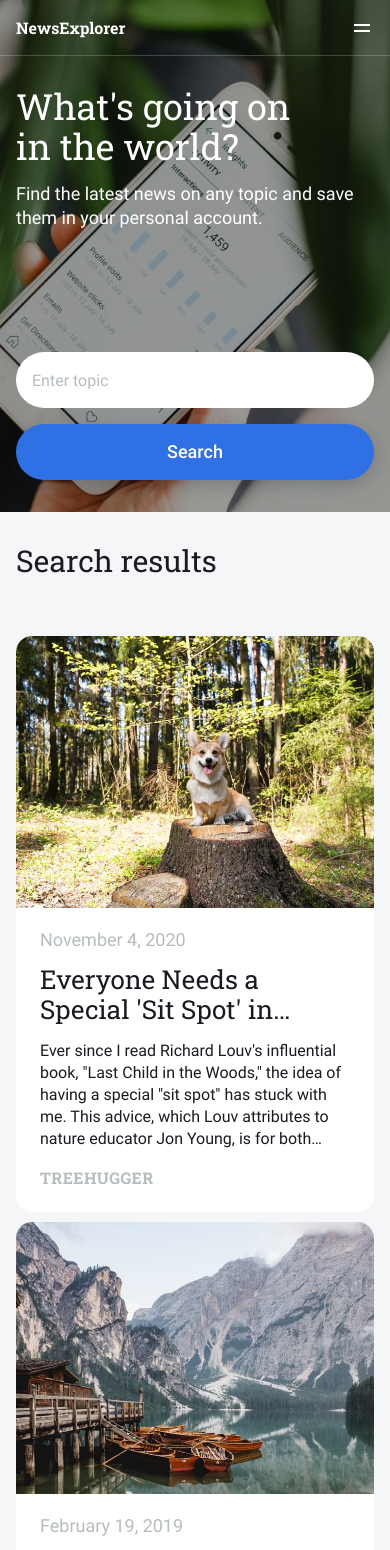
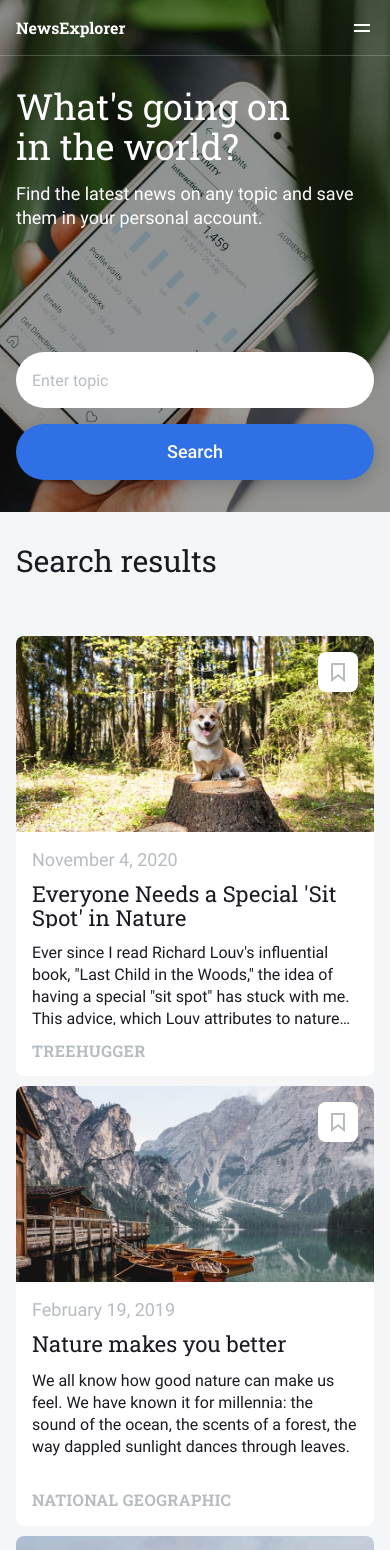
Before and after one commit to ZephyrD18/se_finalProject_frontEnd_X, a React (Vite) app: page / in a window 390 px wide. Shown: the top 1550 px of the page. Built offline with nearby package versions, Linux system fonts and the light colour scheme.

Commit message:
Added bookmark, trash button, tooltips and responsive cards

```diff
--- a/src/components/NewsCard/NewsCard.css
+++ b/src/components/NewsCard/NewsCard.css
@@ -82,3 +82,118 @@
   white-space: nowrap;
   color: var(--color-gray-text);
 }
+
+.news-card__button {
+  position: absolute;
+  top: 24px;
+  right: 24px;
+  width: 40px;
+  height: 40px;
+  padding: 0;
+  border: none;
+  border-radius: 8px;
+  background: var(--color-white) center / 24px 24px no-repeat;
+  cursor: pointer;
+}
+
+.news-card__button_type_bookmark {
+  background-image: url("../../images/bookmark.svg");
+}
+
+.news-card__button_type_bookmark:hover {
+  background-image: url("../../images/bookmark-hover.svg");
+}
+
+.news-card__tooltip {
+  position: absolute;
+  top: 24px;
+  right: 69px;
+  padding: 0 20px;
+  border-radius: 10px;
+  background-color: var(--color-white);
+  box-shadow: 0 10px 22px rgba(59, 74, 116, 0.1);
+  font-size: 12px;
+  font-weight: 500;
+  line-height: 40px;
+  white-space: nowrap;
+  visibility: hidden;
+  opacity: 0;
+  transition:
+    opacity 0.3s ease,
+    visibility 0.3s ease;
+}
+
+.news-card__button:hover + .news-card__tooltip {
+  visibility: visible;
+  opacity: 1;
+}
+
+.news-card__button_type_delete {
+  background-image: url("../../images/trash.svg");
+}
+
+.news-card__button_type_delete:hover {
+  background-image: url("../../images/trash-hover.svg");
+}
+
+@media screen and (max-width: 1279px) {
+  .news-card__tooltip {
+    display: none;
+  }
+
+  .news-card {
+    height: 420px;
+    border-radius: 8px;
+  }
+
+  .news-card__image {
+    height: 150px;
+  }
+
+  .news-card__content {
+    padding: 16px;
+  }
+
+  .news-card__title {
+    font-size: 22px;
+    line-height: 24px;
+    -webkit-line-clamp: 3;
+    line-clamp: 3;
+  }
+
+  .news-card__text {
+    margin-top: 10px;
+    -webkit-line-clamp: 4;
+    line-clamp: 4;
+  }
+
+  .news-card__button {
+    top: 8px;
+    right: 8px;
+  }
+}
+
+@media screen and (max-width: 767px) {
+  .news-card {
+    height: 440px;
+  }
+
+  .news-card__image {
+    height: 196px;
+  }
+
+  .news-card__title {
+    margin-top: 10px;
+    -webkit-line-clamp: 2;
+    line-clamp: 2;
+  }
+
+  .news-card__text {
+    margin-top: 14px;
+  }
+
+  .news-card__button {
+    top: 16px;
+    right: 16px;
+  }
+}
--- a/src/components/NewsCard/NewsCard.jsx
+++ b/src/components/NewsCard/NewsCard.jsx
@@ -1,7 +1,9 @@
 import "./NewsCard.css";
 import { formatDate } from "../../utils/formatters";
 
-function NewsCard({ article }) {
+function NewsCard({ article, type }) {
+  const isSavedPage = type === "saved";
+
   return (
     <article className="news-card">
       <a
@@ -24,6 +26,18 @@ function NewsCard({ article }) {
           <p className="news-card__source">{article.source}</p>
         </div>
       </a>
+      <button
+        className={`news-card__button ${
+          isSavedPage
+            ? "news-card__button_type_delete"
+            : "news-card__button_type_bookmark"
+        }`}
+        type="button"
+        aria-label={isSavedPage ? "Remove from saved" : "Save article"}
+      />
+      <span className="news-card__tooltip">
+        {isSavedPage ? "Remove from saved" : "Sign in to save articles"}
+      </span>
     </article>
   );
 }
--- a/src/components/NewsCardList/NewsCardList.jsx
+++ b/src/components/NewsCardList/NewsCardList.jsx
@@ -1,12 +1,12 @@
 import "./NewsCardList.css";
 import NewsCard from "../NewsCard/NewsCard";
 
-function NewsCardList({ articles }) {
+function NewsCardList({ articles, cardType }) {
   return (
     <ul className="news-card-list">
       {articles.map((article) => (
         <li className="news-card-list__item" key={article._id}>
-          <NewsCard article={article} />
+          <NewsCard article={article} type={cardType} />
         </li>
       ))}
     </ul>
--- a/src/components/SearchResults/SearchResults.jsx
+++ b/src/components/SearchResults/SearchResults.jsx
@@ -5,7 +5,7 @@ function SearchResults({ articles }) {
   return (
     <section className="search-results">
       <h2 className="search-results__title">Search results</h2>
-      <NewsCardList articles={articles} />
+      <NewsCardList articles={articles} cardType="search" />
       <button className="search-results__more-button" type="button">
         Show more
       </button>
```
